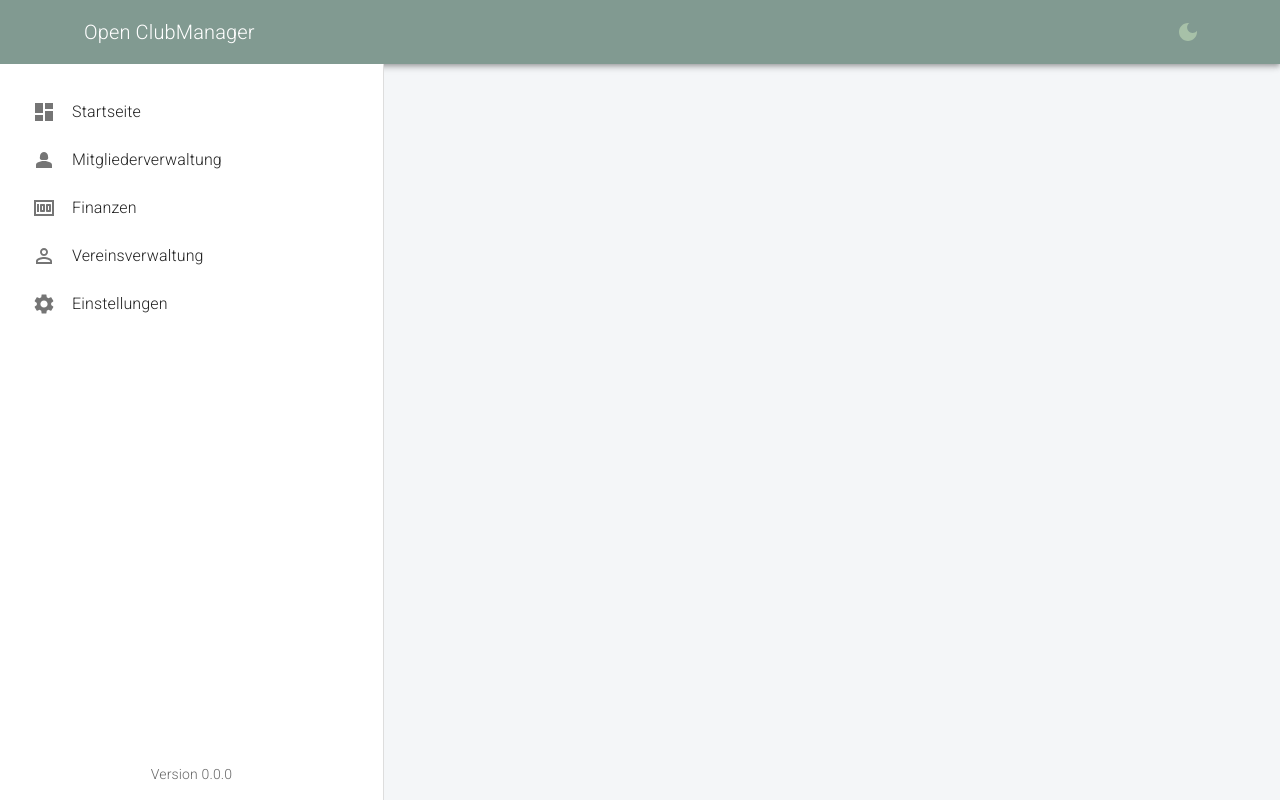
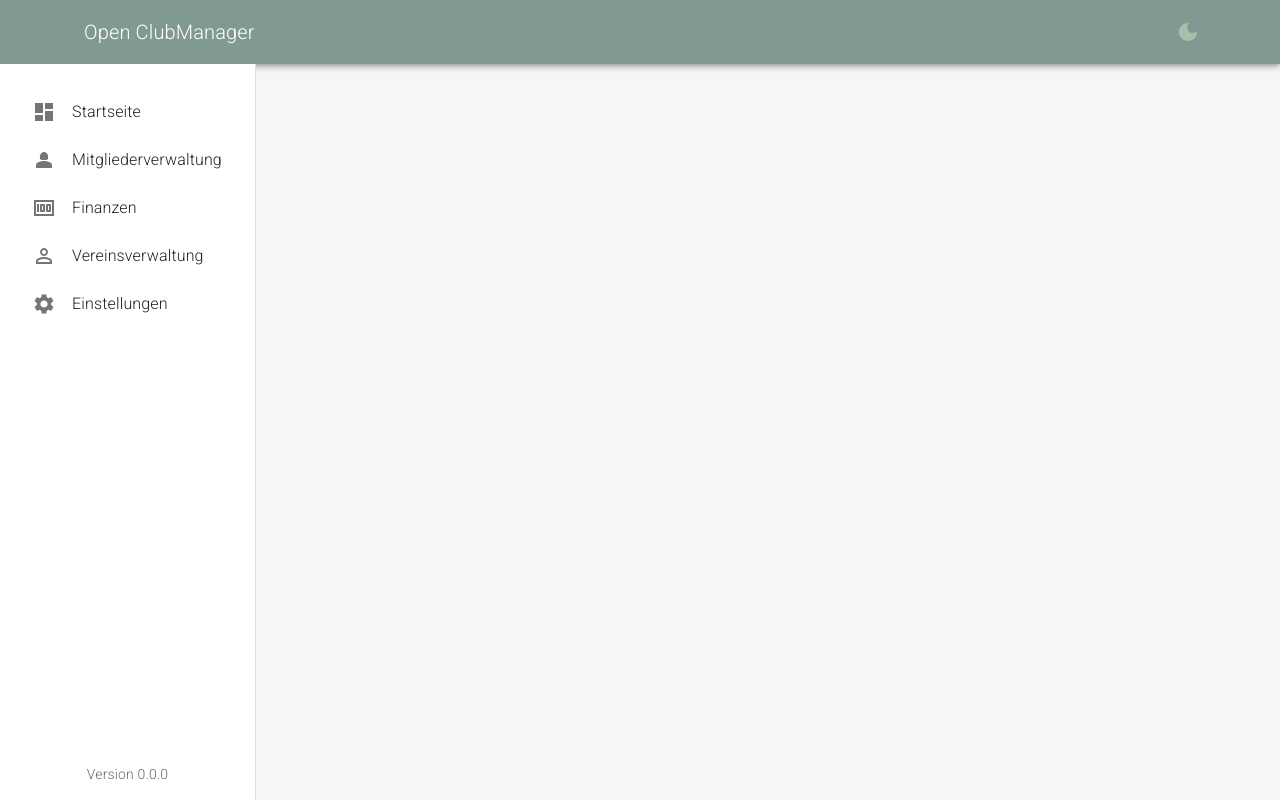
Before and after one commit to Waschndolos/open-clubmanager, a React (Vite) app in the folder frontend/: page / in a window 1280 px wide. Built offline with nearby package versions, Linux system fonts and the light colour scheme; some icons are missing; what ag-grid-community would draw is missing.

Commit message:
Shrink down width

```diff
--- a/frontend/src/layouts/MainLayout.tsx
+++ b/frontend/src/layouts/MainLayout.tsx
@@ -17,8 +17,8 @@ export default function MainLayout() {
             <Box sx={{ display: "flex", flexGrow: 1, overflow: "hidden" }}>
                 <Box
                     sx={{
-                        width: sidebarCollapsed ? 60 : "30%",
-                        minWidth: sidebarCollapsed ? 60 : 200,
+                        width: sidebarCollapsed ? 60 : "20%",
+                        minWidth: sidebarCollapsed ? 60 : "20%",
                         borderRight: "1px solid #ddd",
                         transition: "width 0.3s",
                         overflowY: "auto",
```
